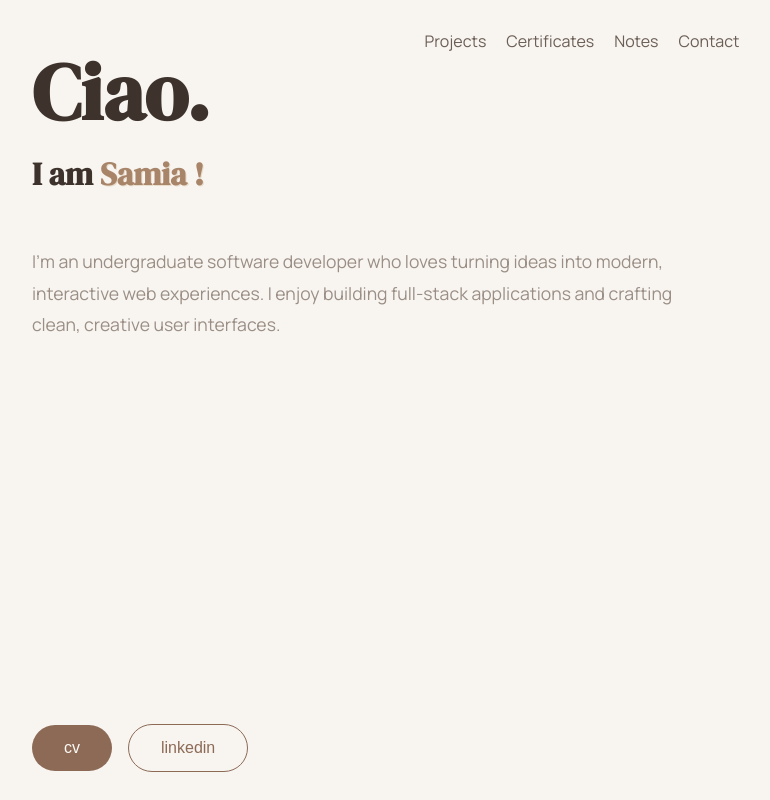
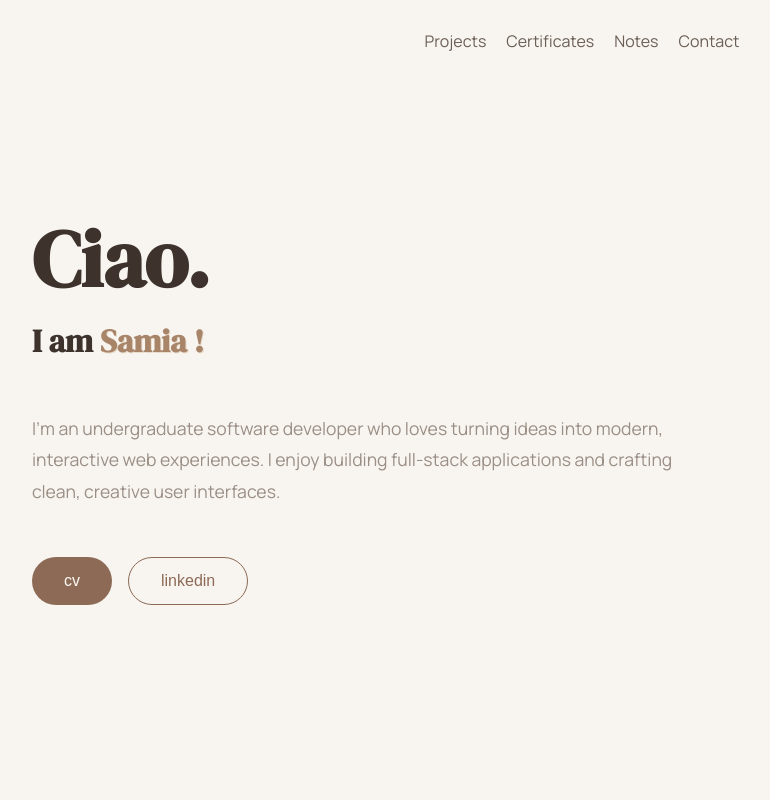
Before and after one commit to samia-siddique/Samia-Portfolio, a React app in the folder portfolio/: page / in a window 1280 px wide. Shown: the top 800 px of the page, without its empty margins (58-828 px from the left). Built offline with nearby package versions, Linux system fonts and the light colour scheme; the HTML template or start-up script is replaced by a standard one.

Commit message:
Fix the btns css

```diff
--- a/portfolio/src/components/Hero/Hero.css
+++ b/portfolio/src/components/Hero/Hero.css
@@ -33,7 +33,7 @@
     font-size: 1.1rem;
 }
 
-.btns {
+.hero-btns {
     display: flex;
     gap: 16px;
 }
--- a/portfolio/src/components/Hero/Hero.jsx
+++ b/portfolio/src/components/Hero/Hero.jsx
@@ -44,7 +44,7 @@ const Hero = () => {
 
                 </p>
 
-                <div className="btns">
+                <div className="hero-btns">
                     <button className='cv-btn'>cv</button>
                     <button className='linkedin-btn'> <a href="https://www.linkedin.com/in/samia-siddique/"> linkedin </a></button>
                 </div>
--- a/portfolio/src/components/Projects/Projects.css
+++ b/portfolio/src/components/Projects/Projects.css
@@ -61,10 +61,11 @@
     line-height: 1.4;
 }
 
-.btns {
+.projects-btns {
     display: flex;
     align-items: center;
     margin-top: auto;
+    gap: 16px;
 }
 
 .live-demo {
--- a/portfolio/src/components/Projects/Projects.jsx
+++ b/portfolio/src/components/Projects/Projects.jsx
@@ -23,7 +23,8 @@ const Projects = () => {
 
                         <p>React • Node.js • Express • MongoDB</p>
 
-                        <div className="btns">
+
+                        <div className="projects-btns">
                             <a href="https://build-book-eta.vercel.app/" className='live-demo'>Live Demo</a>
                             <a href="https://github.com/samia-siddique/BuildBook" className='icon' ><FaGithub /></a>
                         </div></div>
@@ -42,7 +43,7 @@ const Projects = () => {
                         <p>React • Vite • Webcam API
                         </p>
 
-                        <div className="btns">
+                        <div className="projects-btns">
                             <a href="https://clicksy.vercel.app/" className='live-demo'>Live Demo</a>
                             <a href="https://github.com/samia-siddique/Clicksy" className='icon'><FaGithub /></a>
                         </div></div>
@@ -62,7 +63,7 @@ const Projects = () => {
                         <p>React • Vite • Webcam API
                         </p>
 
-                        <div className="btns">
+                        <div className="projects-btns">
                             <a href="https://surgi-care.vercel.app/" className='live-demo'>Live Demo</a>
                             <a href="https://github.com/samia-siddique/SurgiCare" className='icon'><FaGithub /></a>
                         </div></div>
```
